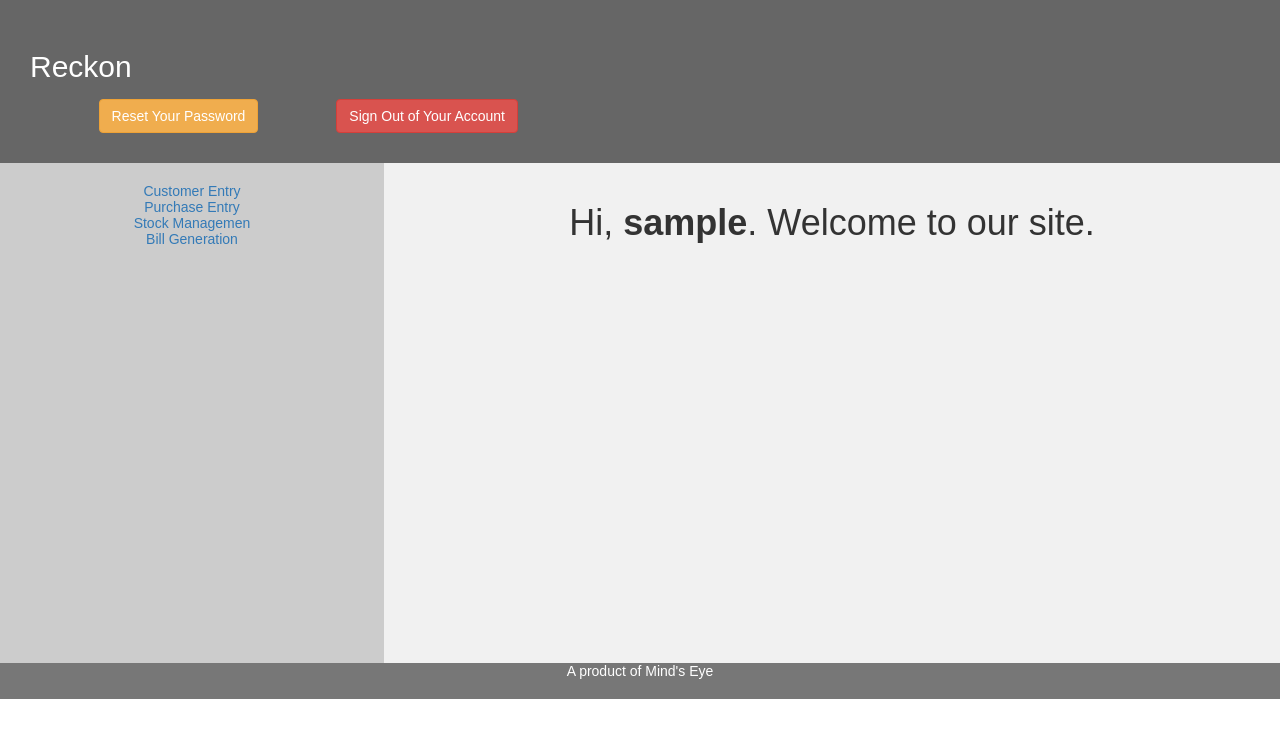
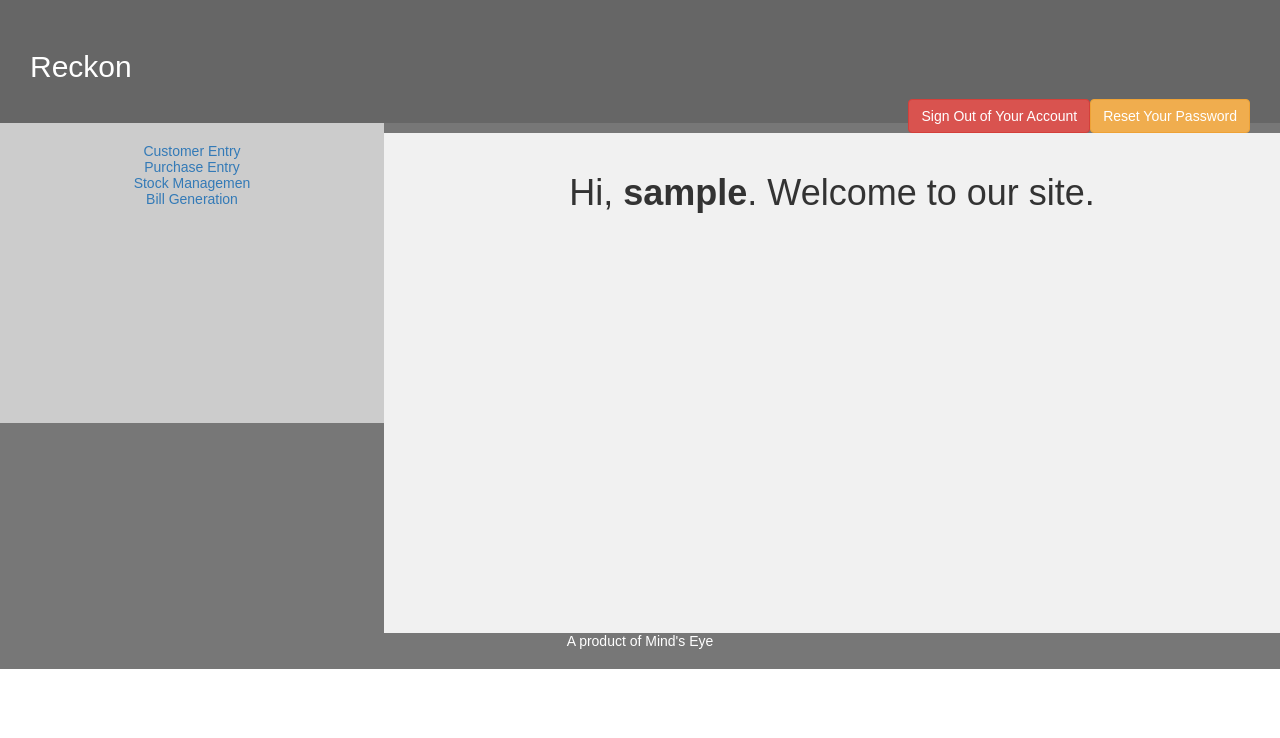
Before and after one commit to reckonns/reckon, a PHP site: page /dashboard.php in a window 1280 px wide. Shown: the top 738 px of the page. Run offline with PHP 8.4, Linux system fonts and the light colour scheme; the visitor is signed in with stand-in values (Sample User, id 1).

Commit message:
A resasonable sturcture to dashboard

```diff
--- a/dashboard.php
+++ b/dashboard.php
@@ -19,19 +19,16 @@ if(!isset($_SESSION["loggedin"]) || $_SESSION["loggedin"] !== true){
     <meta name="viewport" content="width=device-width, initial-scale=1">
     <link rel="stylesheet" href="https://maxcdn.bootstrapcdn.com/bootstrap/3.3.7/css/bootstrap.css">
     <style >
-        .EButtons{
-            text-align: Right;
-        }
 
-        .title{
-            text-align: Left;
-        }
 
         * {
              box-sizing: border-box;
           }
 
-        body{ font: 14px sans-serif; text-align: center; }
+        body{
+            font: 14px sans-serif;
+            text-align: center;
+            }
 
         header {
             background-color: #666;
@@ -43,7 +40,7 @@ if(!isset($_SESSION["loggedin"]) || $_SESSION["loggedin"] !== true){
         nav {
             float: left;
             width: 30%;
-            height: 500px; /* only for demonstration, should be removed */
+            height: 300px;  /*only for demonstration, should be removed */
             background: #ccc;
             padding: 20px;
             }
@@ -89,17 +86,16 @@ if(!isset($_SESSION["loggedin"]) || $_SESSION["loggedin"] !== true){
 <body>
 
     <header>
-        <div class="title">
+        <div class="title" style="text-align: left ">
             <h2>Reckon</h2>
         </div>
-        <div class="EButtons">
-            <table style="width:40%">
-            <tr>
+        <div class="RESET" style="float: right " >
+                <a href="reset-password.php" class="btn btn-warning">Reset Your Password</a>
 
-                <td><a href="reset-password.php" class="btn btn-warning">Reset Your Password</a></td>
-                <td><a href="logout.php" class="btn btn-danger">Sign Out of Your Account</a></td>
-            </tr>
-            </table>
+        </div>
+
+        <div class="LOGOUT" style="float: right ">
+                <a href="logout.php" class="btn btn-danger">Sign Out of Your Account</a>
         </div>
     </header>
 
```
